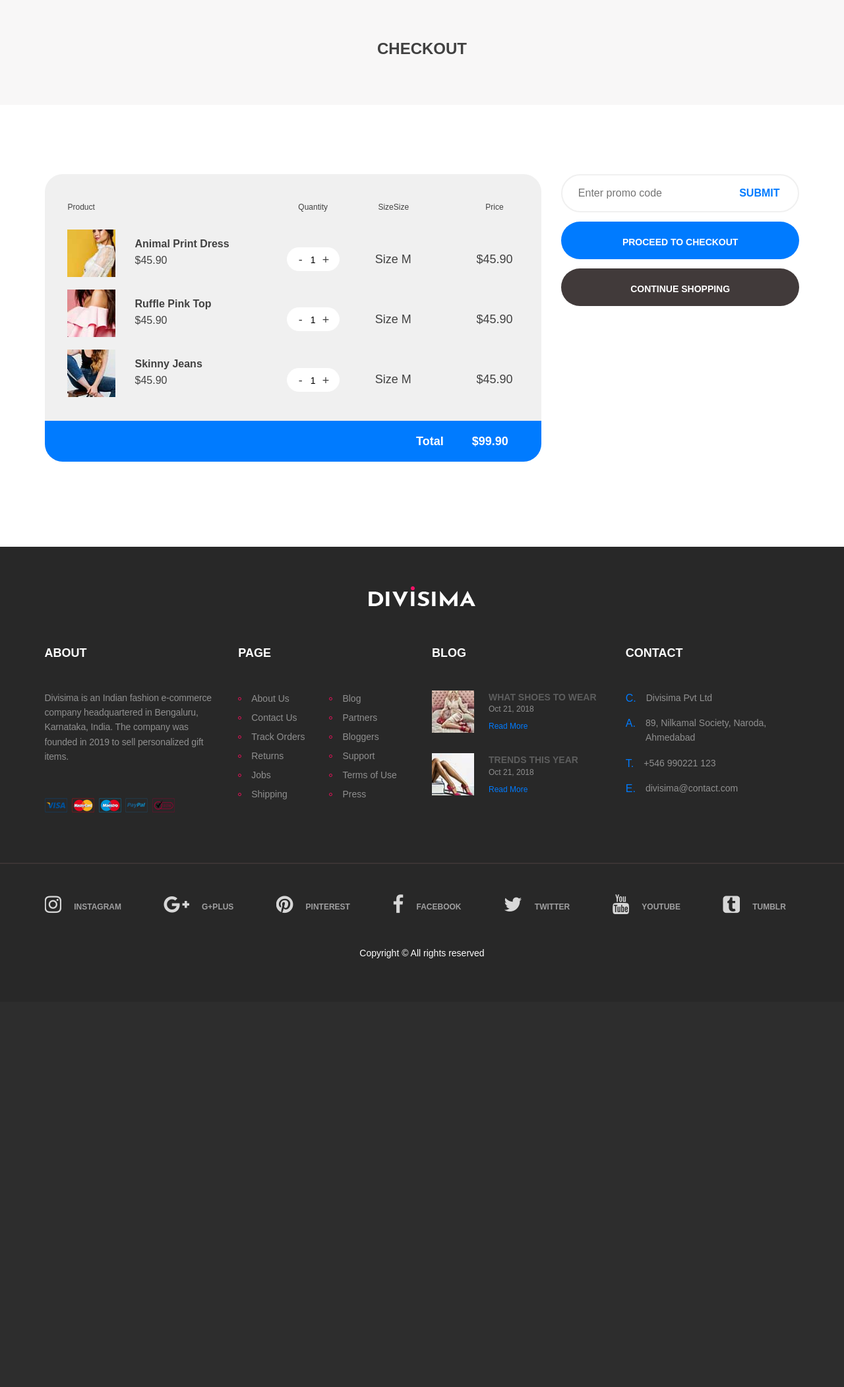
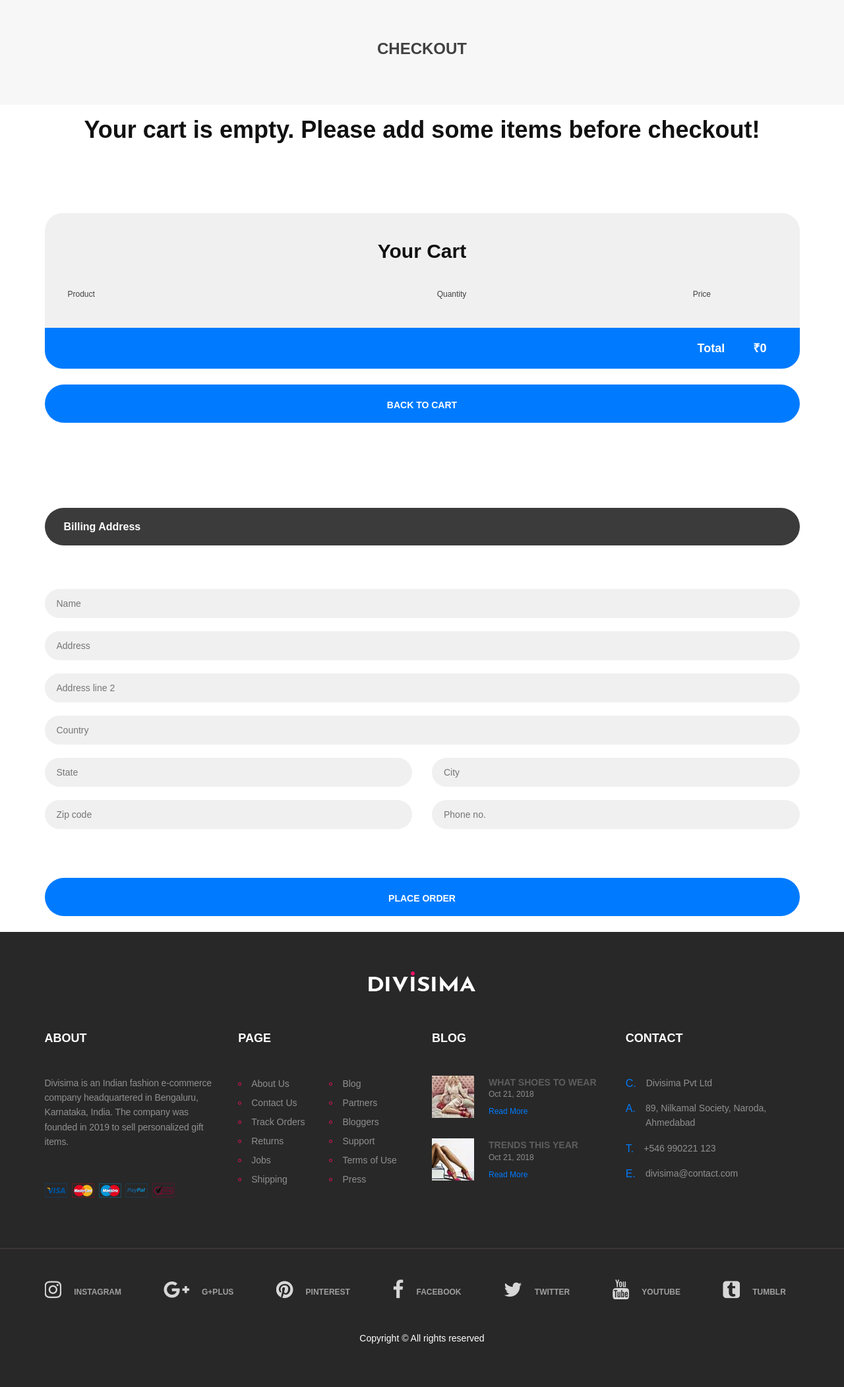
Before and after one commit to karan-chaudhari/shopapp, a Django app: page /checkout/ in a window 1280 px wide. Shown: the part 126-2229 px from the top of the page at 66% size. Before the commit the page ends 1579 px from the top, so only its background shows below. Run offline with Django 3.2, Linux system fonts and the light colour scheme; lists and menus that the app fills with data are empty; some libraries are stand-ins or nearby versions.

Commit message:
Implementing cart & checkout page

```diff
--- a/shop/static/css/popovercart.css
+++ b/shop/static/css/popcart.css
@@ -52,7 +52,7 @@
 
 .cart-detail-img img {
     max-width: 130%;
-    max-height: 100%;
+    max-height: 75px;
     padding-left: 15px;
 }
 
--- a/shop/templates/shop/checkout.html
+++ b/shop/templates/shop/checkout.html
@@ -1,6 +1,6 @@
 {% extends 'shop/layout.html' %}
 {% load static %}
-{% block title %}Cart - Divisima{% endblock %}
+{% block title %}Checkout - Divisima{% endblock %}
 {% block content %}
 <!-- Page info -->
 <div class="page-top-info">
@@ -9,107 +9,97 @@
     </div>
 </div>
 <!-- Page info end -->
+<span id="emptycart">
+    <p></p>
+</span>
 <!-- cart section end -->
 <section class="cart-section spad">
     <div class="container">
         <div class="row">
-            <div class="col-lg-8">
+            <div class="col-lg-12">
                 <div class="cart-table">
+                    <h3 class="text-center">Your Cart</h3>
                     <div class="cart-table-warp">
                         <table>
                             <thead>
                                 <tr>
                                     <th class="product-th">Product</th>
                                     <th class="quy-th">Quantity</th>
-                                    <th class="size-th">SizeSize</th>
                                     <th class="total-th">Price</th>
                                 </tr>
                             </thead>
-                            <tbody>
-                                <tr>
-                                    <td class="product-col">
-                                        <img src="{% static 'img/cart/1.jpg' %}" alt="">
-                                        <div class="pc-title">
-                                            <h4>Animal Print Dress</h4>
-                                            <p>$45.90</p>
-                                        </div>
-                                    </td>
-                                    <td class="quy-col">
-                                        <div class="quantity">
-                                            <div class="pro-qty">
-                                                <input type="text" value="1">
-                                            </div>
-                                        </div>
-                                    </td>
-                                    <td class="size-col">
-                                        <h4>Size M</h4>
-                                    </td>
-                                    <td class="total-col">
-                                        <h4>$45.90</h4>
-                                    </td>
-                                </tr>
-                                <tr>
-                                    <td class="product-col">
-                                        <img src="{% static 'img/cart/2.jpg' %}" alt="">
-                                        <div class="pc-title">
-                                            <h4>Ruffle Pink Top</h4>
-                                            <p>$45.90</p>
-                                        </div>
-                                    </td>
-                                    <td class="quy-col">
-                                        <div class="quantity">
-                                            <div class="pro-qty">
-                                                <input type="text" value="1">
-                                            </div>
-                                        </div>
-                                    </td>
-                                    <td class="size-col">
-                                        <h4>Size M</h4>
-                                    </td>
-                                    <td class="total-col">
-                                        <h4>$45.90</h4>
-                                    </td>
-                                </tr>
-                                <tr>
-                                    <td class="product-col">
-                                        <img src="{% static 'img/cart/3.jpg' %}" alt="">
-                                        <div class="pc-title">
-                                            <h4>Skinny Jeans</h4>
-                                            <p>$45.90</p>
-                                        </div>
-                                    </td>
-                                    <td class="quy-col">
-                                        <div class="quantity">
-                                            <div class="pro-qty">
-                                                <input type="text" value="1">
-                                            </div>
-                                        </div>
-                                    </td>
-                                    <td class="size-col">
-                                        <h4>Size M</h4>
-                                    </td>
-                                    <td class="total-col">
-                                        <h4>$45.90</h4>
-                                    </td>
-                                </tr>
+                            <tbody id="items">
                             </tbody>
                         </table>
                     </div>
                     <div class="total-cost">
-                        <h6>Total <span>$99.90</span></h6>
+                        <h6>Total <span id="totalPrice"></span></h6>
                     </div>
                 </div>
             </div>
-            <div class="col-lg-4 card-right">
-                <form class="promo-code-form">
-                    <input type="text" placeholder="Enter promo code">
-                    <button>Submit</button>
+        </div>
+        <a href="/shop/cart/"><button class="site-btn submit-order-btn my-4">Back To Cart</button></a>
+    </div>
+</section>
+<!-- cart section end -->
+<!-- checkout section  -->
+<section class="checkout-section">
+    <div class="container">
+        <div class="row">
+            <div class="col-lg-12 order-2 order-lg-1">
+                <form class="checkout-form">
+                    <div class="cf-title">Billing Address</div>
+                    <div class="row address-inputs">
+                        <div class="col-md-12">
+                            <input type="text" placeholder="Name">
+                            <input type="text" placeholder="Address">
+                            <input type="text" placeholder="Address line 2">
+                            <input type="text" placeholder="Country">
+                        </div>
+                        <div class="col-md-6">
+                            <input type="text" placeholder="State">
+                            <input type="text" placeholder="Zip code">
+                        </div>
+                        <div class="col-md-6">
+                            <input type="text" placeholder="City">
+                            <input type="text" placeholder="Phone no.">
+                        </div>
+                    </div>
+                    <button class="site-btn submit-order-btn">Place Order</button>
                 </form>
-                <a href="" class="site-btn">Proceed to checkout</a>
-                <a href="/" class="site-btn sb-dark">Continue shopping</a>
             </div>
         </div>
     </div>
 </section>
-<!-- cart section end -->
+<!-- checkout section end -->
 {% endblock %}
+{% block js %}
+<script>
+if (localStorage.getItem('cart') == null) {
+    var cart = {};
+} else {
+    cart = JSON.parse(localStorage.getItem('cart'));
+}
+var totalPrice = 0;
+
+if ($.isEmptyObject(cart)) {
+    mystr = `<div class='text-center'><h2>Your cart is empty. Please add some items before checkout!</h2></div>`;
+    $('#emptycart').append(mystr);
+    document.getElementById('totalPrice').innerHTML = "₹" + 0;
+} else {
+    for (item in cart) {
+        let name = cart[item][1];
+        var qty = cart[item][0];
+        var price = cart[item][2];
+        let img = cart[item][3];
+        let itemPrice = qty * price.slice(1, );
+        totalPrice = totalPrice + (qty * price.slice(1, ));
+        mystr = `<tr><td class="product-col"><div class='cart-detail-img'>${img}</div><div class="pc-title"><h4>${name}</h4><p>${price}</p></div></td><td class="quy-col text-center">${qty}</td><td class="total-col"><span id='update-price${item}'><h4>₹${itemPrice}</h4></span></td></tr>`;
+        $('#items').append(mystr);
+    }
+}
+
+document.getElementById('totalPrice').innerHTML = "₹" + totalPrice;
+document.getElementById('cart').innerHTML = Object.keys(cart).length;
+</script>
+{% endblock %}
--- a/shop/templates/shop/index.html
+++ b/shop/templates/shop/index.html
@@ -76,14 +76,14 @@
                                     <div class="img-box" style="height: 250px;">
                                         <a href="/shop/product/{{i.id}}">
                                             <div id="imgpr{{i.id}}">
-                                                <img src="{{i.img.url}}" class="img-responsive" alt=""></div>
+                                                <img src="{{i.img.url}}" height="300" width="300" class="img-responsive" alt=""></div>
                                         </a>
                                     </div>
                                     <div class="thumb-content">
                                         <a id="namepr{{i.id}}" href="/shop/product/{{i.id}}">
                                             <h6>{{i.product_name}}</h6>
                                         </a>
-                                        <p id="pricepr{{i.id}}" class="item-price"><span>{{i.price}}</span></p>
+                                        <p class="item-price"><span id="pricepr{{i.id}}">{{i.price}}</span></p>
                                     </div>
                                     <span id="divpr{{i.id}}" class="divpr">
                                         <button id="pr{{i.id}}" class="site-btn cart">Add to Cart</button>
@@ -164,5 +164,3 @@
     {% endfor %}
 </div>
 {% endblock %}
-{% block js %}
-{% endblock %}
--- a/shop/templates/shop/layout.html
+++ b/shop/templates/shop/layout.html
@@ -21,7 +21,7 @@
     <link rel="stylesheet" href="{% static 'css/owl.carousel.min.css' %}" />
     <link rel="stylesheet" href="{% static 'css/animate.css' %}" />
     <link rel="stylesheet" href="{% static 'css/mainstyle.css' %}" />
-    <link rel="stylesheet" href="{% static 'css/popovercart.css' %}" />
+    <link rel="stylesheet" href="{% static 'css/popcart.css' %}" />
     <link rel="stylesheet" href="{% static 'css/carousel.css' %}" />
     <!--
       <script src="https://oss.maxcdn.com/html5shiv/3.7.2/html5shiv.min.js"></script>
@@ -61,7 +61,7 @@
                                     <i class="flaticon-bag"></i>
                                     <span id="cart">0</span>
                                 </div>
-                                <a href="#" id="popcart" data-toggle="popover" data-container="body" data-html="true" data-placement="bottom" data-img="{% static 'img/thumb-1.jpg' %}">Shopping Cart</a>
+                                <a href="#" id="popcart" onclick="updatePopover(cart);" data-toggle="popover" data-container="body" data-html="true" data-placement="bottom" data-img="{% static 'img/thumb-1.jpg' %}">Shopping Cart</a>
                             </div>
                         </div>
                     </div>
@@ -222,7 +222,7 @@
     <!-- Footer section end -->
     <!--====== Javascripts & Jquery ======-->
     <script src="{% static 'js/jquery-3.2.1.min.js' %}"></script>
-    <!--  <script src="https://code.jquery.com/jquery-3.3.1.js" integrity="sha256-2Kok7MbOyxpgUVvAk/HJ2jigOSYS2auK4Pfzbm7uH60=" crossorigin="anonymous"></script> -->
+     <script src="https://code.jquery.com/jquery-3.3.1.js" integrity="sha256-2Kok7MbOyxpgUVvAk/HJ2jigOSYS2auK4Pfzbm7uH60=" crossorigin="anonymous"></script>
     <script src="{% static 'js/bootstrap.min.js' %}"></script>
     <script src="{% static 'js/jquery.slicknav.min.js' %}"></script>
     <script src="{% static 'js/owl.carousel.min.js' %}"></script>
@@ -243,52 +243,55 @@
     $('.divpr').on('click', 'button.cart', function() {
         var idstr = this.id.toString();
         if (cart[idstr] != undefined) {
-            cart[idstr] = cart[idstr] + 1;
+            qty = cart[idstr][0] + 1;
         } else {
-            cart[idstr] = 1;
+            qty = 1;
+            name = document.getElementById('name' + idstr).innerHTML;
+            price = document.getElementById('price'+idstr).innerHTML;
+            img = document.getElementById('img'+idstr).innerHTML;
+            cart[idstr] = [qty, name, price, img];
         }
         updatecart(cart);
     });
 
     $('.divpr').on("click", "button.minus", function() {
         a = this.id.slice(7, );
-        cart['pr' + a] = cart['pr' + a] - 1;
-        cart['pr' + a] = Math.max(0, cart['pr' + a]);
-        if (cart['pr' + a] == 0) {
+        cart['pr' + a][0] = cart['pr' + a][0] - 1;
+        cart['pr' + a][0] = Math.max(0, cart['pr' + a][0]);
+        if (cart['pr' + a][0] == 0) {
             document.getElementById('divpr' + a).innerHTML = "<button id='pr" + a + "' class='site-btn cart'>Add to Cart</button>";
             delete cart['pr' + a];
         } else {
-            document.getElementById('valpr' + a).innerHTML = cart['pr' + a];
+            document.getElementById('valpr' + a).innerHTML = cart['pr' + a][0];
         }
         updatecart(cart);
     });
 
     $('.divpr').on("click", "button.plus", function() {
         a = this.id.slice(6, );
-        cart['pr' + a] = cart['pr' + a] + 1;
-        document.getElementById('valpr' + a).innerHTML = cart['pr' + a];
+        cart['pr' + a][0] = cart['pr' + a][0] + 1;
+        document.getElementById('valpr' + a).innerHTML = cart['pr' + a][0];
         updatecart(cart);
     });
 
     function updatecart(cart) {
         for (let item in cart) {
-            document.getElementById('div' + item).innerHTML = "<button id='minus" + item + "' class='quantity-btn minus'>-</button><span id='val" + item + "'>" + cart[item] + "</span><button id='plus" + item + "' class='quantity-btn plus'>+</button>";
+            document.getElementById('div' + item).innerHTML = "<button id='minus" + item + "' class='quantity-btn minus'>-</button><span id='val" + item + "'>" + cart[item][0] + "</span><button id='plus" + item + "' class='quantity-btn plus'>+</button>";
         }
         localStorage.setItem('cart', JSON.stringify(cart));
         document.getElementById('cart').innerHTML = Object.keys(cart).length;
         updatePopover(cart);
     }
 
-
     function updatePopover(cart) {
         var popStr = "";
         popStr = popStr + "<button type='button' onclick='closePopover();' class='close' aria-label='Close'><span aria-hidden='true'>&times;</span></button>";
         popStr = popStr + "<div class='row'>";
         for (var item in cart) {
-            popStr = popStr + "<div class='row cart-detail'><div class='col-lg-4 col-sm-4 col-4 cart-detail-img'>" + document.getElementById('img' + item).innerHTML + "</div><div class='col-lg-8 col-sm-8 col-8 cart-detail-product'><p>" + document.getElementById('name' + item).innerHTML + "</p><span class='count'> Qty:" + "<span class='divpop'><button id='minus" + item + "' style='background-color: Transparent;border: none;' class='dec qtybtn minus'>-</button>" + cart[item] + "<button id='plus" + item + "'style='background-color: Transparent;border: none;' class='inc qtybtn plus'>+</button></span>" + "</span><a id='delpr" + item + "' class='fa fa-trash delcart float-right'></a></div></div>";
+            popStr = popStr + "<div class='row cart-detail'><div class='col-lg-4 col-sm-4 col-4 cart-detail-img'>" + document.getElementById('img' + item).innerHTML + "</div><div class='col-lg-8 col-sm-8 col-8 cart-detail-product'><p>" + document.getElementById('name' + item).innerHTML + "</p><span class='count'> Qty:" + "<span class='divpop'><button id='minus" + item + "' style='background-color: Transparent;border: none;' class='dec qtybtn minus'>-</button>" + cart[item][0] + "<button id='plus" + item + "'style='background-color: Transparent;border: none;' class='inc qtybtn plus'>+</button></span>" + "</span><a id='delpr" + item + "' class='fa fa-trash delcart float-right'></a></div></div>";
         }
         popStr = popStr + "</div>";
-        popStr = popStr + "<a href='/shop/checkout/' class='btn btn-primary mx-3'>Checkout</a><button class='btn btn-danger mx-2' onclick='clearCart();'>Clear Cart</button>";
+        popStr = popStr + "<a href='/shop/cart/' class='btn btn-primary mx-3'>View Cart</a><button class='btn btn-danger mx-2' onclick='clearCart();'>Clear Cart</button>";
 
         let countcart = document.getElementById('cart').innerHTML;
         if (countcart == 0) {
@@ -309,21 +312,21 @@
 
         $('.divpop').on("click", "button.minus", function() {
             a = this.id.slice(7, );
-            cart['pr' + a] = cart['pr' + a] - 1;
-            cart['pr' + a] = Math.max(0, cart['pr' + a]);
-            if (cart['pr' + a] == 0) {
+            cart['pr' + a][0] = cart['pr' + a][0] - 1;
+            cart['pr' + a][0] = Math.max(0, cart['pr' + a][0]);
+            if (cart['pr' + a][0] == 0) {
                 document.getElementById('divpr' + a).innerHTML = "<button id='pr" + a + "' class='site-btn cart'>Add to Cart</button>";
                 delete cart['pr' + a];
             } else {
-                document.getElementById('valpr' + a).innerHTML = cart['pr' + a];
+                document.getElementById('valpr' + a).innerHTML = cart['pr' + a][0];
             }
             updatecart(cart);
         });
 
         $('.divpop').on("click", "button.plus", function() {
             a = this.id.slice(6, );
-            cart['pr' + a] = cart['pr' + a] + 1;
-            document.getElementById('valpr' + a).innerHTML = cart['pr' + a];
+            cart['pr' + a][0] = cart['pr' + a][0] + 1;
+            document.getElementById('valpr' + a).innerHTML = cart['pr' + a][0];
             updatecart(cart);
         });
 
--- a/shop/urls.py
+++ b/shop/urls.py
@@ -9,5 +9,6 @@ urlpatterns = [
     path('fea-product/<int:myid>', views.fea_product, name='fea_productView'),
     path('tracker/', views.tracker, name='tracker'),
     path('search/', views.search, name='search'),
-    path('checkout/', views.checkout, name='checkout')
+    path('cart/', views.cart, name='cart'),
+    path('checkout/', views.checkout, name='checkout'),
 ]
--- a/shop/views.py
+++ b/shop/views.py
@@ -55,5 +55,8 @@ def search(request, cate=None):
 def tracker(request):
     return HttpResponse('Tracker')
 
+def cart(request):
+    return render(request, 'shop/cart.html')
+
 def checkout(request):
     return render(request, 'shop/checkout.html')
```
Also changed, not shown: shop/templates/shop/cart.html (added, +132 -0 lines), shop/templates/shop/search.html (+13 -6 lines), db.sqlite3.
